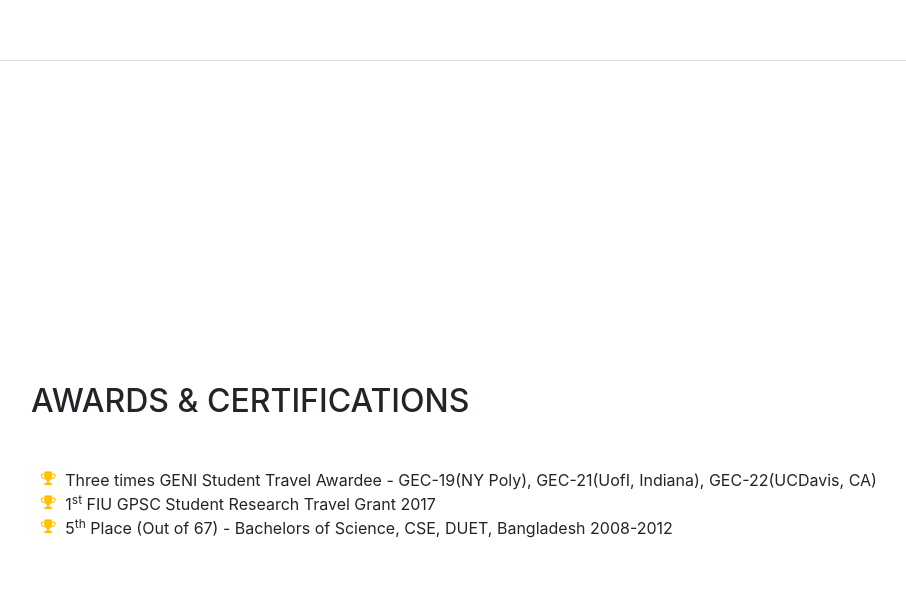
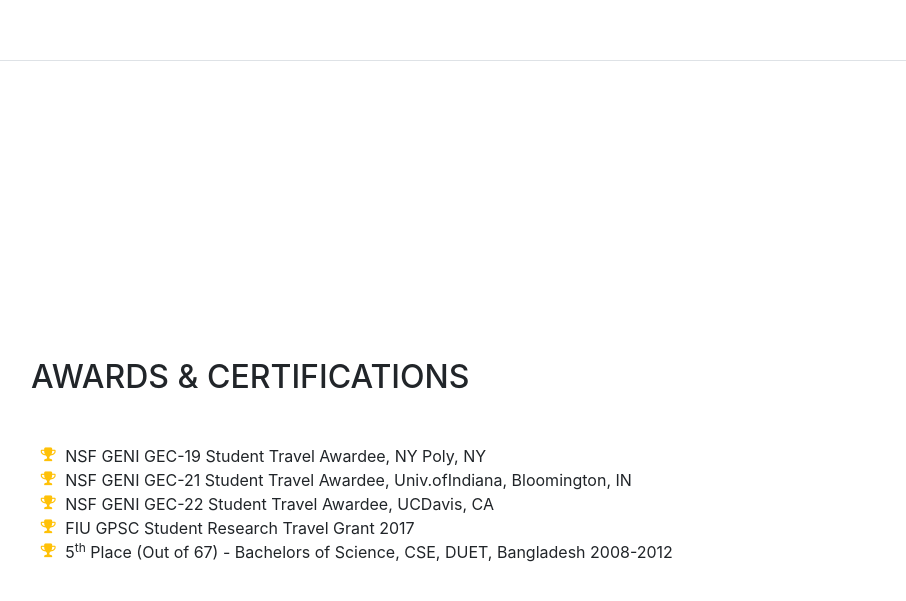
Before and after one commit to ijcode/ijcode.github.io, a website with bundled scripts: page index.html in a window 1280 px wide. Shown: the part 4218-4819 px from the top of the page, without its empty margins (289-1195 px from the left). Built offline with nearby package versions, Linux system fonts and the light colour scheme; a web font is replaced by a local one.

Commit message:
awards update

```diff
--- a/index.html
+++ b/index.html
@@ -278,10 +278,15 @@
           <ul class="fa-ul mb-0">
             <li>
               <i class="fa-li fa fa-trophy text-warning"></i>
-              Three times GENI Student Travel Awardee - GEC-19(NY Poly), GEC-21(UofI, Indiana), GEC-22(UCDavis, CA)</li>
+              NSF GENI GEC-19 Student Travel Awardee, NY Poly, NY </li>
             <li>
               <i class="fa-li fa fa-trophy text-warning"></i>
-              1<sup>st</sup>
+              NSF GENI GEC-21 Student Travel Awardee, Univ.ofIndiana, Bloomington, IN</li>
+            <li>
+              <i class="fa-li fa fa-trophy text-warning"></i>
+              NSF GENI GEC-22 Student Travel Awardee, UCDavis, CA</li>
+            <li>
+              <i class="fa-li fa fa-trophy text-warning"></i>
               FIU GPSC Student Research Travel Grant 2017</li>
             <li>
               <i class="fa-li fa fa-trophy text-warning"></i>
```
